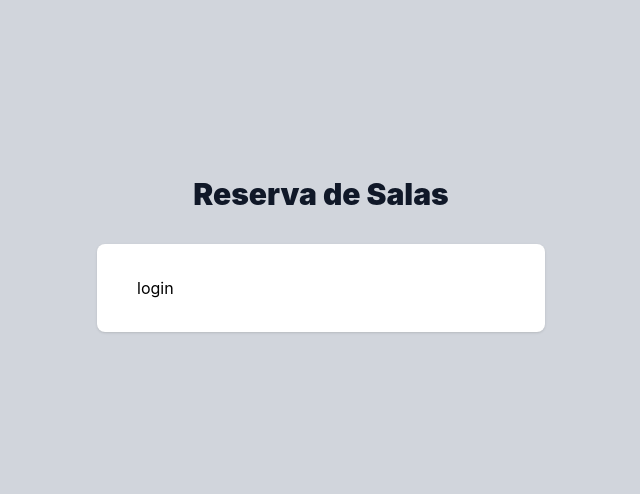
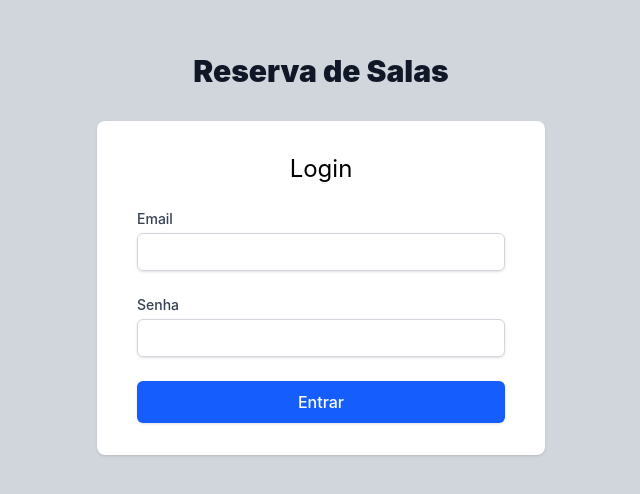
Before and after one commit to zeniltonp0/reserva-salas, a Vue app: page /auth/login in a window 1280 px wide. Shown: the part 146-640 px from the top of the page, without its empty margins (319-959 px from the left). Built offline with nearby package versions, Linux system fonts and the light colour scheme; the HTML template or start-up script is replaced by a standard one.

Commit message:
implementando login

```diff
--- a/src/views/Login.vue
+++ b/src/views/Login.vue
@@ -1,3 +1,53 @@
+<script setup lang="ts">
+import router from '@/router';
+import axios from 'axios';
+import { reactive, ref } from 'vue';
+
+    const erro = ref(null);
+
+    const form = reactive({
+        email: '',
+        password: '',
+    });
+
+    const handleLogin = async () => {
+        try {
+            await axios.post('http://localhost:8000/api/login', form);
+            alert('Login realizado com sucesso!');
+            router.push({ name: 'Home' });
+        }
+        catch (erro) {
+            console.log('Erro no login', erro);
+            erro.value = erro.response?.data?.message || 'Erro no login';
+        }
+    }
+</script>
+
 <template>
-    login
+    <form @submit.prevent="handleLogin" class="space-y-6">
+        <h1 class="text-2xl text-center">Login</h1>
+        <div class="block text-sm font-medium text-gray-700">
+            <label>Email</label>
+            <input
+            v-model="form.email"
+            type="text"
+            required
+            class="mt-1 block w-full border border-gray-300 rounded-md shadow-sm p-2 outline-blue-500">
+        </div>
+        <div class="block text-sm font-medium text-gray-700">
+            <label>Senha</label>
+            <input
+            v-model="form.password"
+            type="password"
+            required
+            class="mt-1 block w-full border border-gray-300 rounded-md shadow-sm p-2 outline-blue-500">
+        </div>
+        <div v-if="erro" class="bg-red-50 p-2 px-4 rounded-md border border-red-200">
+            <p class="text-red-600 text-sm font-medium">{{ erro }}</p>
+        </div>
+        <button type="submit"
+                class="w-full flex justify-center py-2 border border-transparent rounded-md shadow-sm text-md font-medium text-white bg-blue-600 hover:bg-blue-700 transition-colors cursor-pointer">
+            Entrar
+        </button>
+    </form>
 </template>
```
